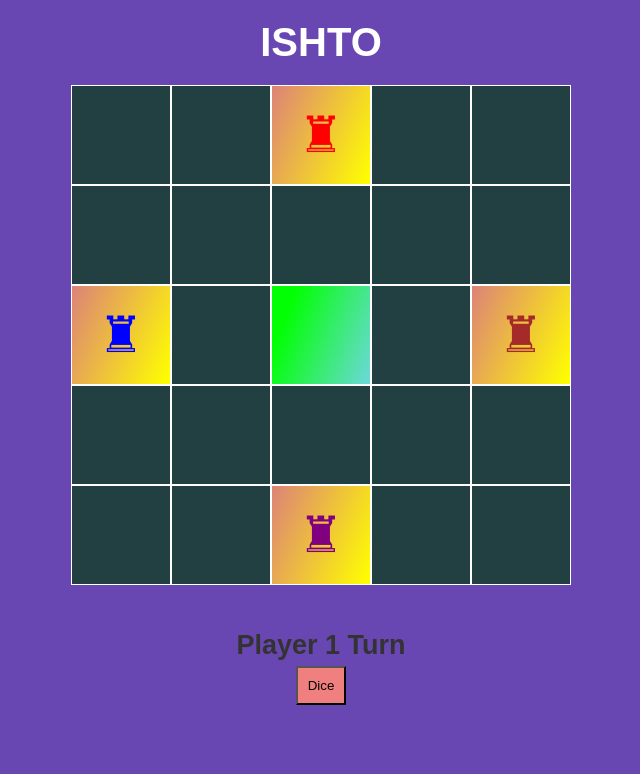
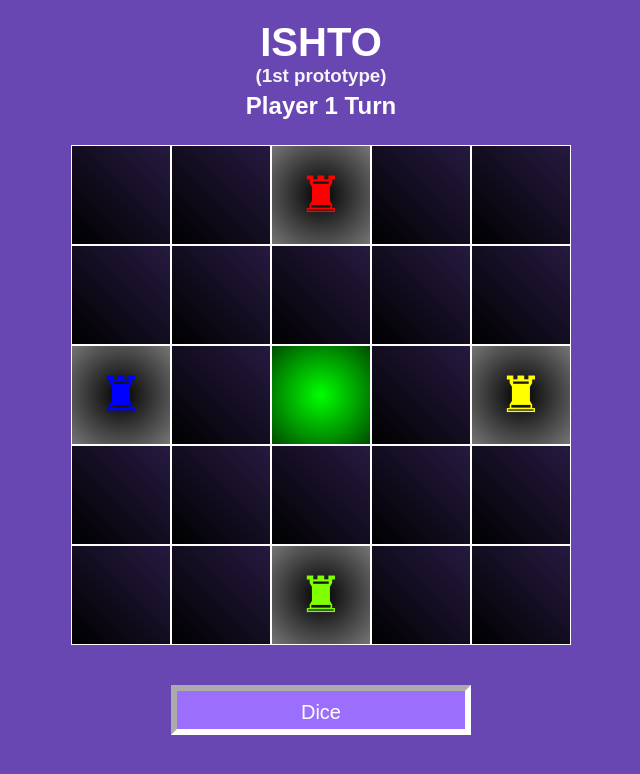
Before and after one commit to Jafardahod/IshtoGame, a plain HTML site: page index.html in a window 1280 px wide. Shown: the whole page, without its empty margins (319-959 px from the left). Drawn offline with Linux system fonts and the light colour scheme.

Commit message:
minor updates

```diff
--- a/index.html
+++ b/index.html
@@ -10,6 +10,8 @@
     <div class="container">
       <div class="header">
         <h1>ISHTO</h1>
+        <h3>(1st prototype)</h3>
+        <h2 class="dine"></h2>
       </div>
 
       <div class="grid-container">
@@ -41,7 +43,6 @@
       </div>
 
       <div class="content">
-        <h2 class="dine"></h2>
         <button class="dice">Dice</button>
       </div>
     </div>
--- a/pawn.js
+++ b/pawn.js
@@ -18,10 +18,10 @@ export class Pawn {
             return 'blue'
         }
         else if(this.player == 3){
-            return 'purple'
+            return 'chartreuse'
         }
         else if(this.player == 4){
-            return 'brown'
+            return 'yellow'
         }
     }
     path(){
--- a/script.js
+++ b/script.js
@@ -27,9 +27,9 @@ import { Pawn } from "./pawn.js"
 
     //default color of the starting pawns
     document.getElementById('3').style.color = 'red'
-    document.getElementById('23').style.color = 'purple'
     document.getElementById('11').style.color = 'blue'
-    document.getElementById('15').style.color = 'brown'
+    document.getElementById('23').style.color = 'chartreuse'
+    document.getElementById('15').style.color = 'yellow'
 
 })()
 
--- a/style.css
+++ b/style.css
@@ -15,6 +15,9 @@ body {
 h1{
     color: white;
     font-size: 40px;
+}
+h3{
+    color:  whitesmoke
 }
 .container {
     max-width: 1200px;
@@ -35,7 +38,7 @@ h1{
     aspect-ratio: 1 / 1;
 }
 .grid-item {
-    background-color: #224042;
+    background: linear-gradient(45deg, black, #000000a3);
     display: flex;
     justify-content: center;
     align-items: center;
@@ -47,13 +50,18 @@ h1{
 
 .dice{
     padding: 10px;
-    background-color: lightcoral;
+    width: 300px;
+    height: 50px;
+    font-size: 20px;
+    color: white;
+    background-color: #9b6efc;
+    border: 6px inset white;
 }
 .startblock{
-    background: linear-gradient(113.9deg, rgb(219 125 125) -4.5%, rgb(255 255 0) 98.8%) !important;
+    background: repeating-radial-gradient(black, white 150px);
 }
 .winblock{
-    background: linear-gradient(111.4deg, rgb(2, 255, 4) 18.4%, rgb(109 216 219) 100.2%) !important;
+    background: repeating-radial-gradient(lime, #000000 99px);
 }
 .content {
     text-align: center;
@@ -64,6 +72,7 @@ h1{
 
 .dine{
     padding: 5px;
+    color: white;
 }
 
 
```
